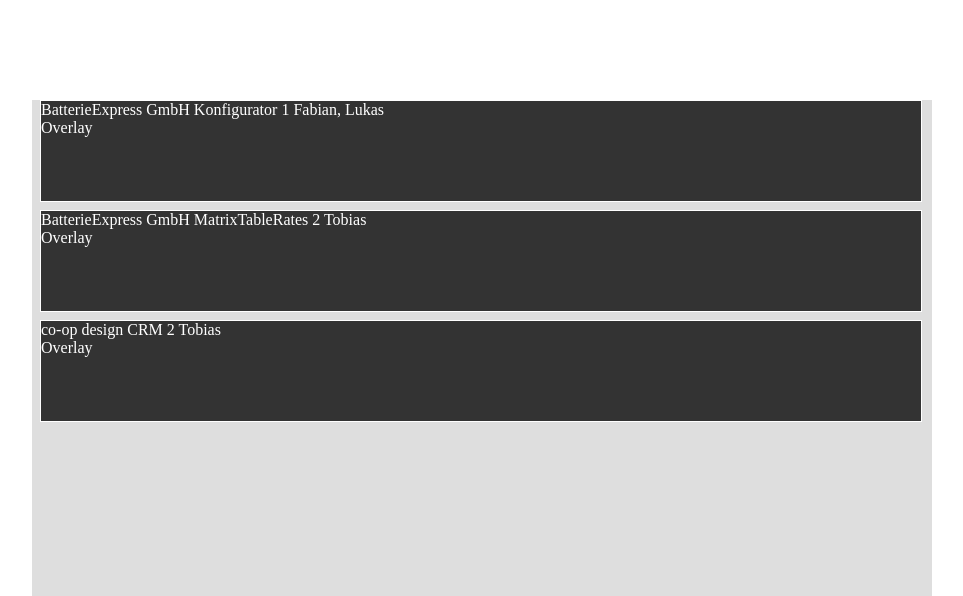
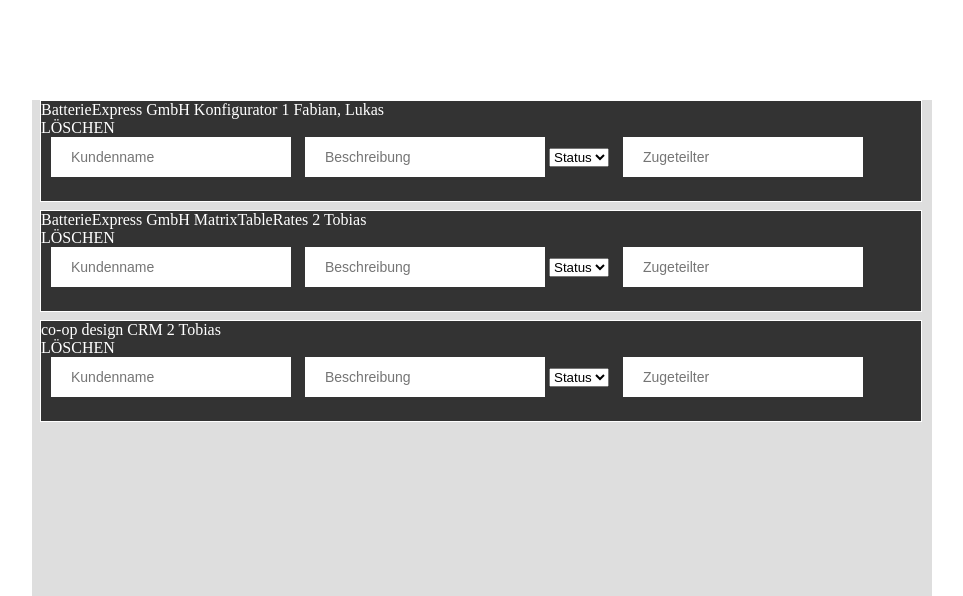
Before and after one commit to LukasBirringer/coolde, a PHP site: page /main.php in a window 1280 px wide. Shown: the part 100-696 px from the top of the page, without its empty margins (158-1121 px from the left). Run offline with PHP 8.4, Linux system fonts and the light colour scheme; data comes from the database, SQL or seed files in the repository; some libraries are stand-ins or nearby versions.

Commit message:
Änderung an main.php

```diff
--- a/main.php
+++ b/main.php
@@ -25,9 +25,17 @@ include "dbconfig.php";
  			<?php echo "<td>". $row['status'] . "</td>"; ?>
  			<?php echo "<td>". $row['who'] . "</td>"; ?>
 
- 			<a class="button" id="edit_<?php echo $row['id']; ?>" href="">
-              LÖSCHEN</a>
-            <div id="editoverlay">Overlay</div>
+ 			<p class="button" id="edit_<?php echo $row['id']; ?>" href="">
+              LÖSCHEN</p>
+            <div class="editoverlay" id="over_edit_<?php echo $row['id']; ?>" href="" >
+                <input type="text" placeholder="Kundenname">
+                <input type="text" placeholder="Beschreibung">
+                <select>
+                    <option>Status</option>
+                    <option>Rot</option>
+                </select>
+                <input type="text" placeholder="Zugeteilter">
+            </div>
  		</div>
  		<?php } ?>
  	</div>
@@ -36,14 +44,22 @@ include "dbconfig.php";
 
         $(document).ready(function(){
         	$(".button").hide();
+            $(".editoverlay").hide();
+
         	$(".element").hover(function(){
-                msg_id = $(this).attr("id");
-  				$("#edit_" + msg_id + "").fadeIn();
-               }
-               ,function(){
-                msg_id = $(this).attr("id");
-                $("#edit_" + msg_id + "").fadeOut();
-        	});
+                  msg_id = $(this).attr("id");
+                    $("#edit_" + msg_id + "").show();
+                },
+                  msg_id = $(this).attr("id");
+                    $("#edit_" + msg_id + "").hide();
+            });
+             function hoverlink (){
+
+                    linkid = $(this).attr("id");
+                    $("#over_" + linkid + "").show();
+            }
+            $(".button").click(hoverlink);
+
         });
     </script>
  </body>
```
